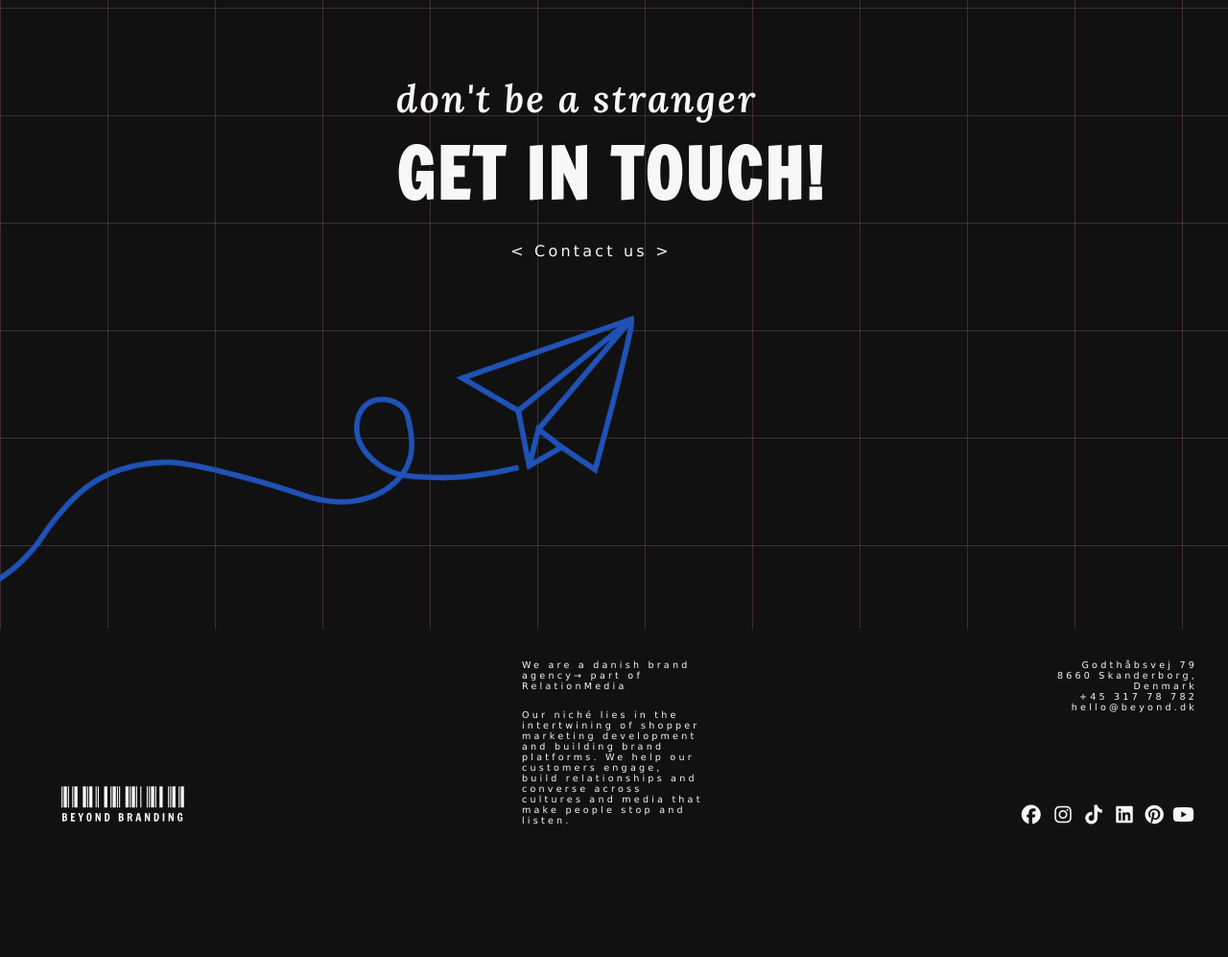
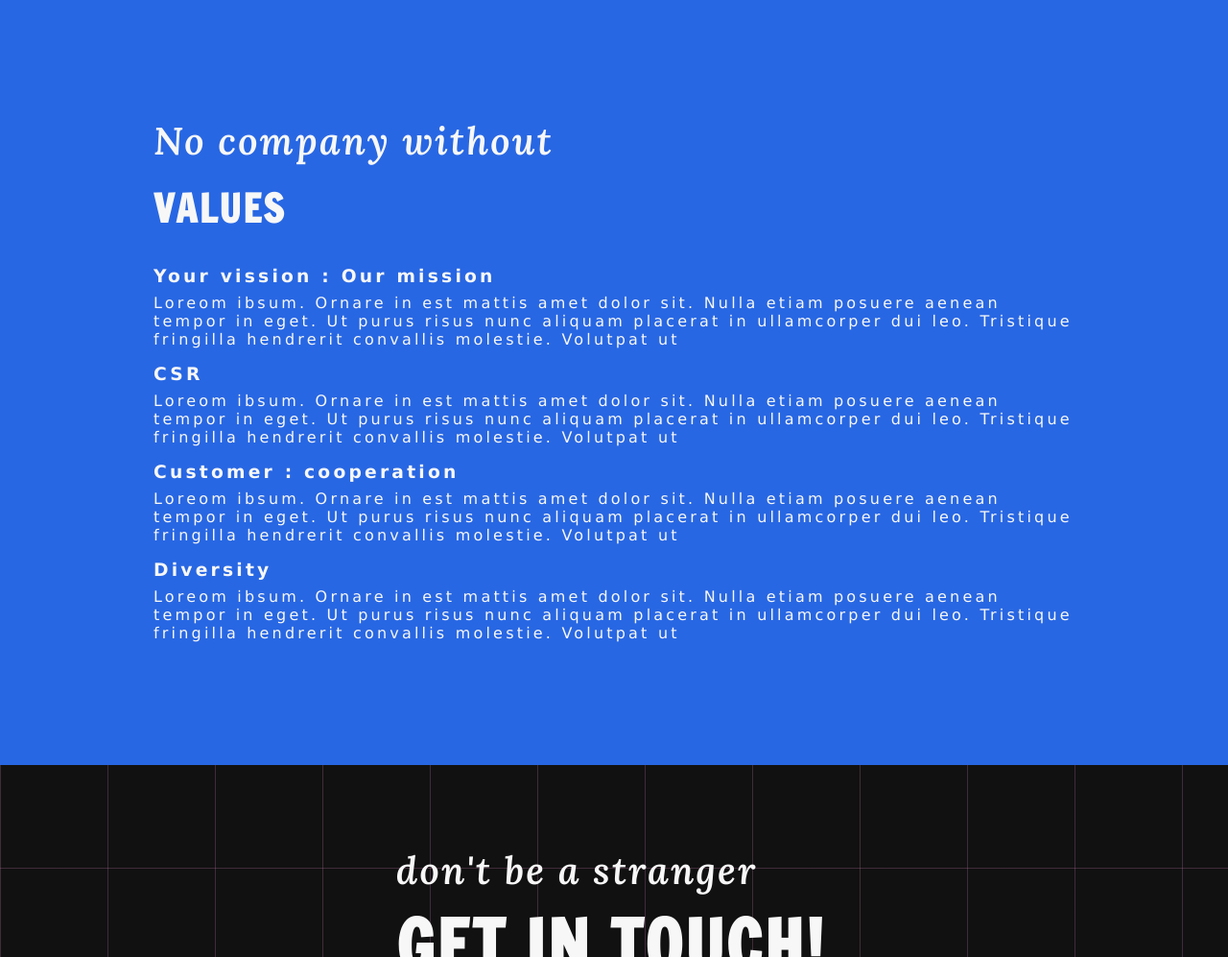
Before and after one commit to vevest/Branding, a plain HTML site: page about.html in a window 1280 px wide. Shown: the part 1560-2557 px from the top of the page at 96% size. Before the commit the page ends 2452 px from the top, so only its background shows below. Drawn offline with Linux system fonts and the light colour scheme.

Commit message:
about blå boks med tekst

```diff
--- a/about.html
+++ b/about.html
@@ -101,6 +101,19 @@
                 Services
             </a> -->
 
+        </section>
+
+        <section class="bluebox">
+            <h2 class="serif">No company without</h2>
+            <h2>VALUES</h2>
+            <h3>Your vission : Our mission</h3>
+            <p>Loreom ibsum. Ornare in est mattis amet dolor sit. Nulla etiam posuere aenean tempor in eget. Ut purus risus nunc aliquam placerat in ullamcorper dui leo. Tristique fringilla hendrerit convallis molestie. Volutpat ut</p>
+            <h3>CSR</h3>
+            <p>Loreom ibsum. Ornare in est mattis amet dolor sit. Nulla etiam posuere aenean tempor in eget. Ut purus risus nunc aliquam placerat in ullamcorper dui leo. Tristique fringilla hendrerit convallis molestie. Volutpat ut</p>
+            <h3>Customer : cooperation</h3>
+            <p>Loreom ibsum. Ornare in est mattis amet dolor sit. Nulla etiam posuere aenean tempor in eget. Ut purus risus nunc aliquam placerat in ullamcorper dui leo. Tristique fringilla hendrerit convallis molestie. Volutpat ut</p>
+            <h3>Diversity</h3>
+            <p>Loreom ibsum. Ornare in est mattis amet dolor sit. Nulla etiam posuere aenean tempor in eget. Ut purus risus nunc aliquam placerat in ullamcorper dui leo. Tristique fringilla hendrerit convallis molestie. Volutpat ut</p>
 
 
 
@@ -111,7 +124,6 @@
 
 
         </section>
-
 
 
         <section class="container6 landing">
--- a/styles/style.css
+++ b/styles/style.css
@@ -538,6 +538,7 @@ div.img-scroll2 img {
 
 .overlay-text:hover{
     opacity: 90%;
+    transition: 0.5s;
 }
 
 .navn{
@@ -549,6 +550,7 @@ div.img-scroll2 img {
     font-family: 'Francois';
     font-weight: bold;
     font-size: 12px;
+    color: var(--white);
 }
 
 .email{
@@ -634,6 +636,23 @@ div.img-scroll2 img {
     color: #111111;
 }
 
+.bluebox{
+    background-color: var(--blue);
+    padding-right: 10rem;
+    padding-left: 10rem;
+    padding-bottom: 8rem;
+    padding-top: 8rem;
+}
+
+.bluebox h2{
+    padding-bottom: 1rem ;
+}
+
+.bluebox h3{
+    padding-top: 1rem;
+    padding-bottom: .5rem;
+}
+
 
 /* PORTFOLIO PAGE */
 .portfolio {
```
